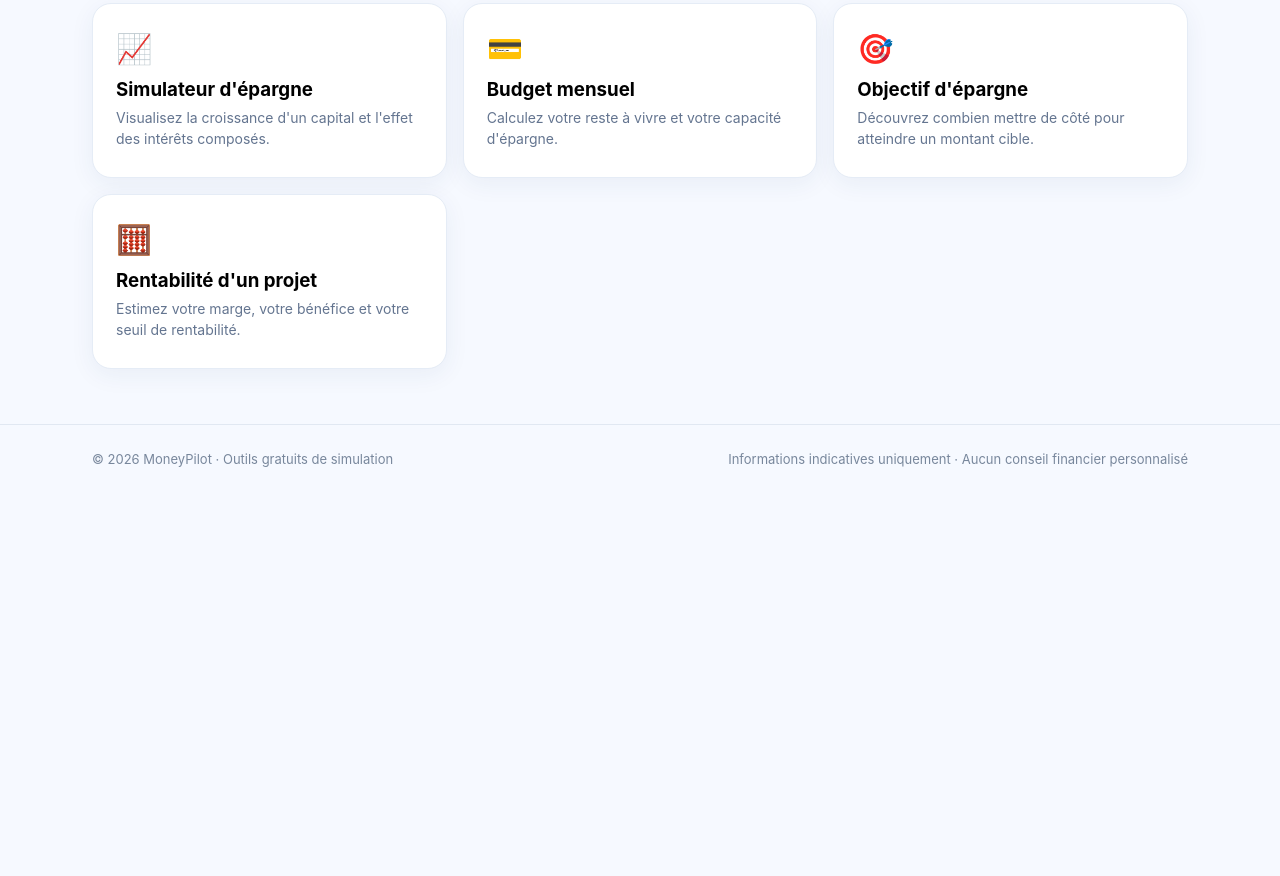
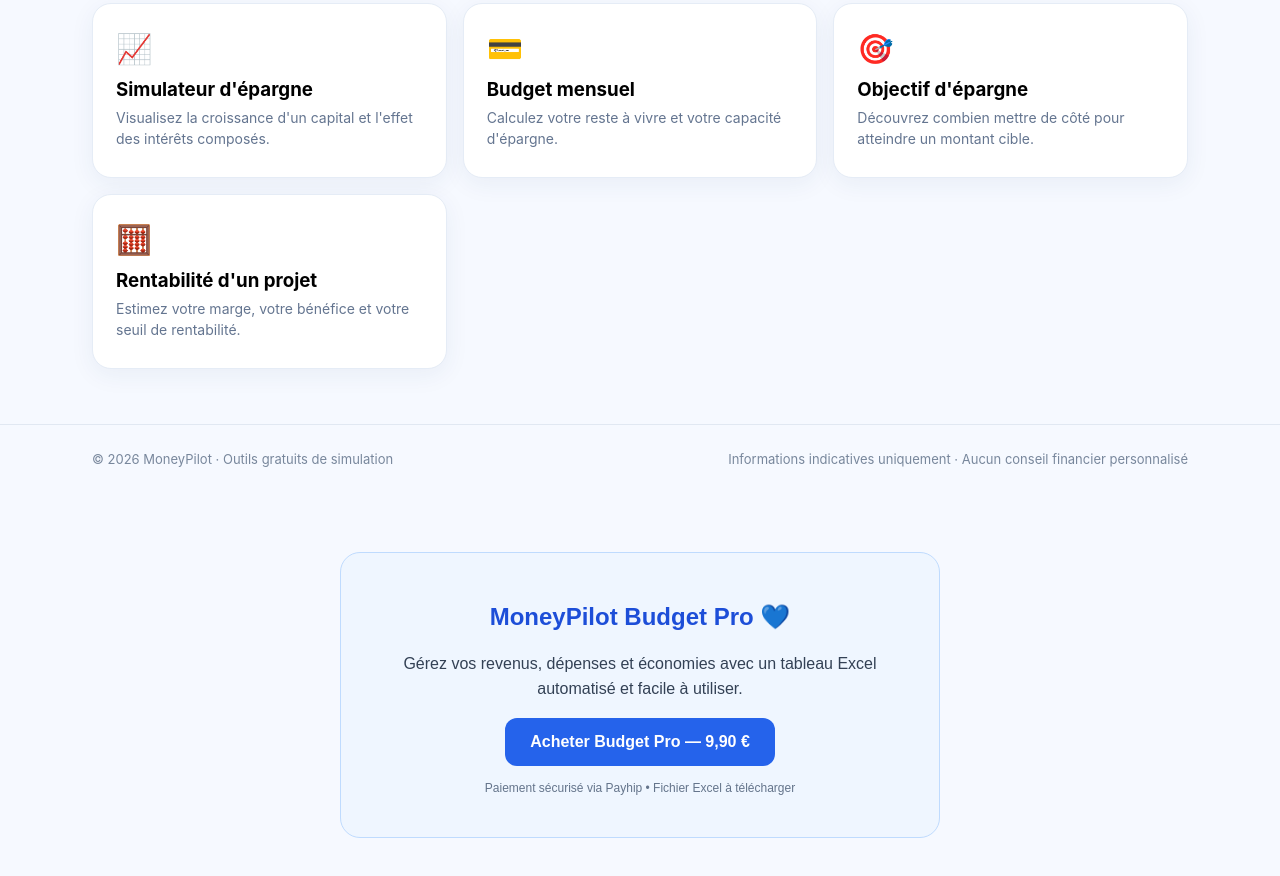
Before and after one commit to Nexoryx08/NexoryBudget, a plain HTML site: page index.html in a window 1280 px wide. Shown: the part 460-1336 px from the top of the page. Before the commit the page ends 972 px from the top, so only its background shows below. Drawn offline with Linux system fonts and the light colour scheme.

Commit message:
Add MoneyPilot Budget Pro promotional content
Added promotional section for MoneyPilot Budget Pro with purchase link.

```diff
--- a/index.html
+++ b/index.html
@@ -27,4 +27,22 @@ function goal(){const target=num('g-target'),start=num('g-start'),months=num('g-
 function profit(){const price=num('p-price'),variable=num('p-variable'),qty=num('p-qty'),fixed=num('p-fixed');if(!valid([[price,0,1e12],[variable,0,1e12],[qty,0,1e8],[fixed,0,1e12]])||!Number.isInteger(qty)){set('p-message','Veuillez saisir des valeurs valides.');return}const revenue=price*qty,cost=variable*qty+fixed,profit=revenue-cost,margin=price-variable;const breakEven=margin>0?Math.ceil(fixed/margin):fixed===0&&margin===0?'Indéfini':'Impossible';set('p-revenue',euro(revenue));set('p-costs',euro(cost));set('p-profit',euro(profit));set('p-break',typeof breakEven==='number'?breakEven+' ventes':breakEven);set('p-message',margin<=0?'La marge unitaire est nulle ou négative : augmenter les ventes ne couvre pas les charges fixes.':'Marge unitaire : '+euro(margin)+' ; taux de marge sur vente : '+(price?fmt(margin/price*100)+' %':'—')+'.');chart('p-chart',[{label:'Chiffre d’affaires',color:'#2468e7',values:[0,revenue,revenue]},{label:'Coûts',color:'#ee8b4c',values:[0,cost,cost]}])}
 const calculators={savings,budget,goal,profit};function go(id){current=id;for(const section of ['home',...Object.keys(calculators)])document.getElementById(section).classList.toggle('hidden',section!==id);document.querySelectorAll('[data-go]').forEach(b=>b.classList.toggle('active',b.dataset.go===id));if(calculators[id])requestAnimationFrame(calculators[id]);window.scrollTo({top:0,behavior:'smooth'})}
 document.querySelectorAll('[data-go]').forEach(b=>b.addEventListener('click',()=>go(b.dataset.go)));for(const [section,fn] of Object.entries(calculators)){document.querySelectorAll('#'+section+' input').forEach(i=>i.addEventListener('input',fn))}document.getElementById('s-csv').addEventListener('click',()=>{savings();if(sRows.length)csvDownload('moneypilot-epargne.csv',sRows)});document.getElementById('b-csv').addEventListener('click',()=>{budget();if(budgetRows.length)csvDownload('moneypilot-budget.csv',budgetRows)});window.addEventListener('resize',()=>{if(calculators[current])calculators[current]()});document.getElementById('year').textContent=new Date().getFullYear();savings();budget();goal();profit();
-</script></body></html>
+</script>
+
+<div style="max-width:600px;margin:40px auto;padding:30px;text-align:center;background:#eff6ff;border:1px solid #bfdbfe;border-radius:20px;font-family:Arial,sans-serif;">
+  <h2 style="color:#1d4ed8;">MoneyPilot Budget Pro 💙</h2>
+  <p style="color:#334155;line-height:1.6;">
+    Gérez vos revenus, dépenses et économies avec un
+    tableau Excel automatisé et facile à utiliser.
+  </p>
+  <a href="https://payhip.com/b/26xXD"
+     target="_blank"
+     rel="noopener noreferrer"
+     style="display:inline-block;background:#2563eb;color:white;padding:15px 25px;border-radius:12px;text-decoration:none;font-weight:bold;">
+    Acheter Budget Pro — 9,90 €
+  </a>
+  <p style="font-size:12px;color:#64748b;margin-top:15px;">
+    Paiement sécurisé via Payhip • Fichier Excel à télécharger
+  </p>
+</div>
+</body></html>
```
